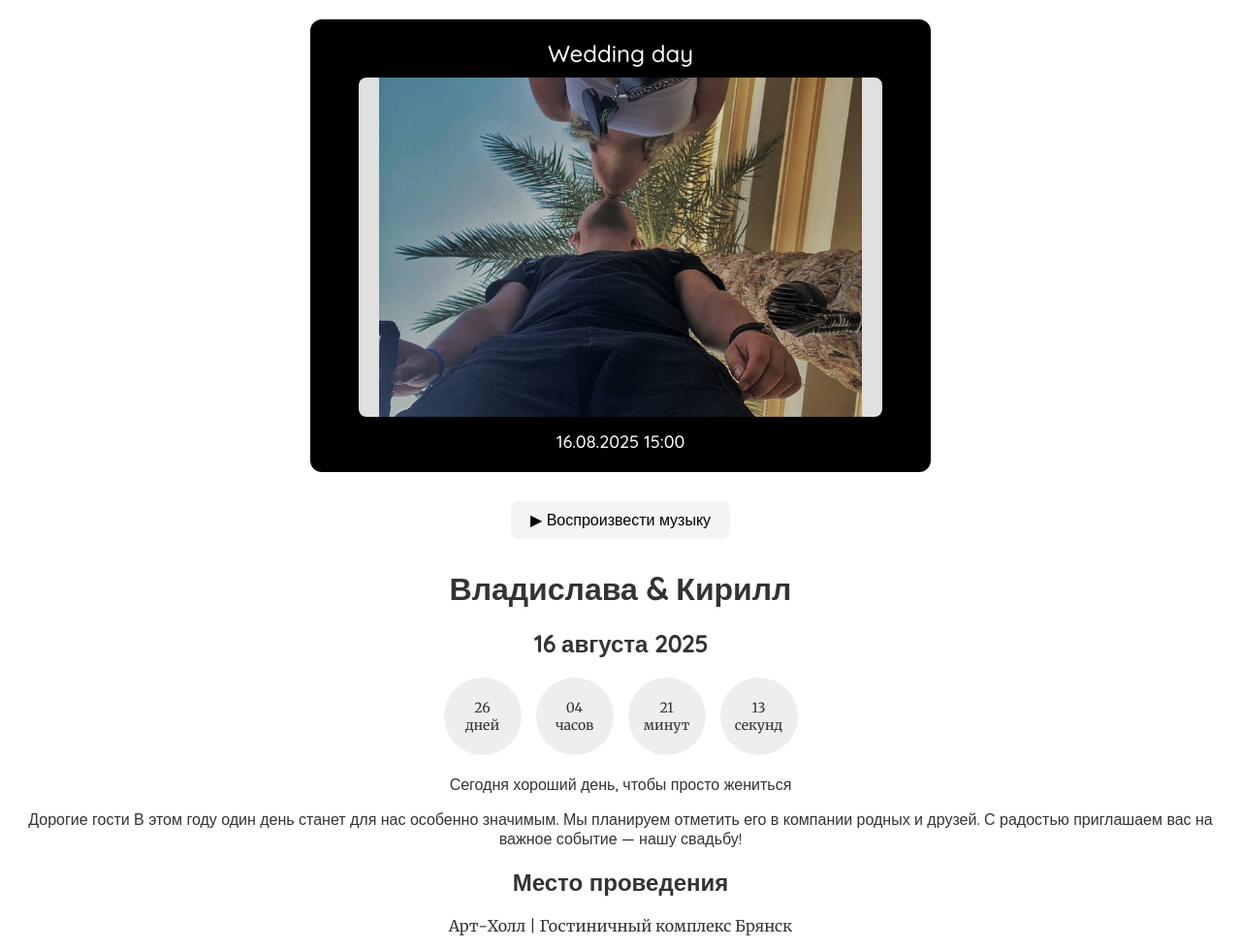
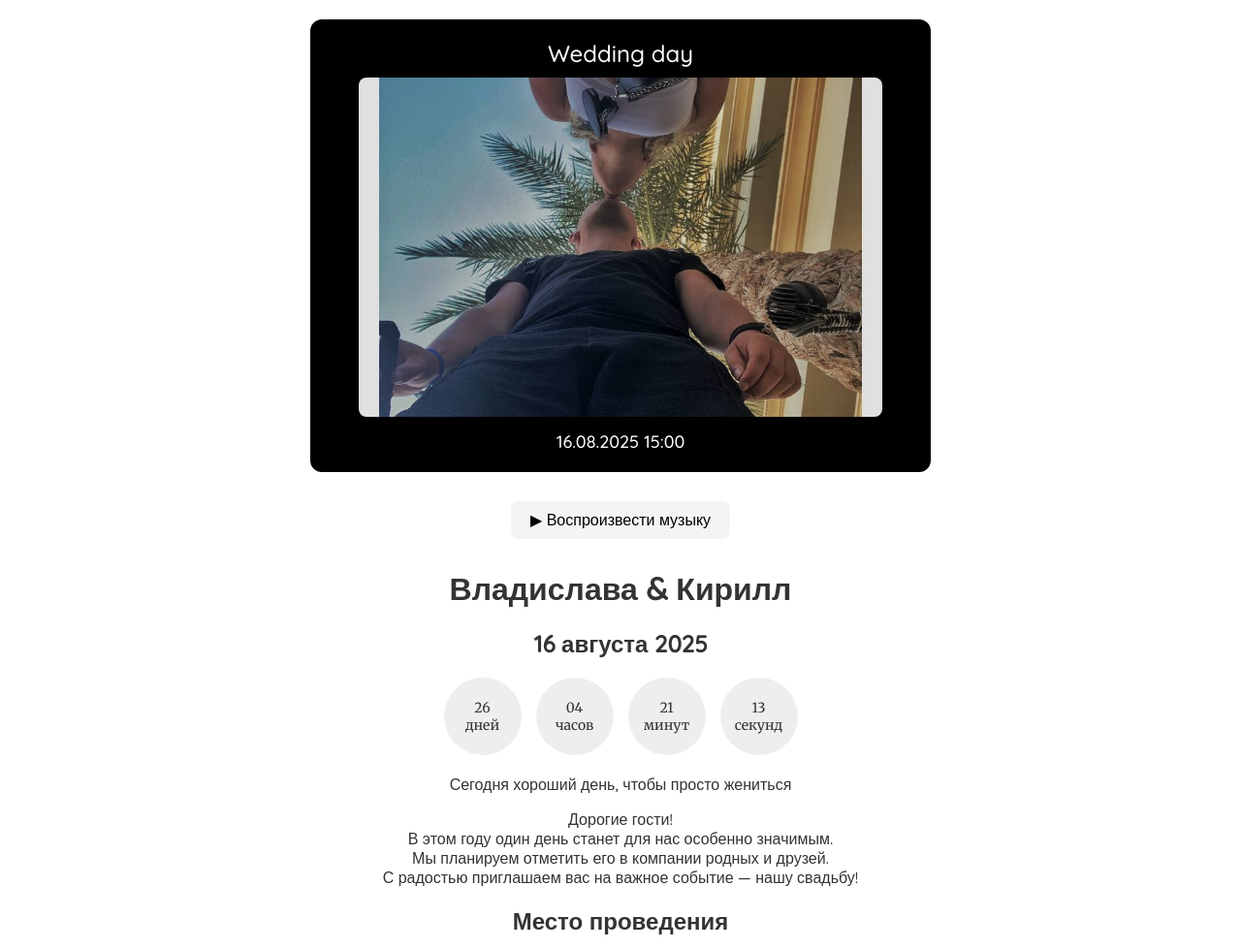
Before and after one commit to AnnaHackee/wedding-invite16, a plain HTML site: page index.html in a window 1280 px wide. Shown: the top 979 px of the page at 97% size. Drawn offline with Linux system fonts and the light colour scheme.

Commit message:
Update index.html

```diff
--- a/index.html
+++ b/index.html
@@ -131,9 +131,12 @@
   </div>
 
   <p class="date-style">Сегодня хороший день, чтобы просто жениться</p>
-  <p class="date-style">Дорогие гости
-    В этом году один день станет для нас особенно значимым. Мы планируем отметить его в компании родных и друзей. С радостью приглашаем вас на важное событие — нашу свадьбу!
-  </p>
+  <p class="date-style">
+  Дорогие гости!<br>
+  В этом году один день станет для нас особенно значимым.<br>
+  Мы планируем отметить его в компании родных и друзей.<br>
+  С радостью приглашаем вас на важное событие — нашу свадьбу!
+</p>
 
   <h2>Место проведения</h2>
   <p>Арт-Холл | Гостиничный комплекс Брянск</p>
```
